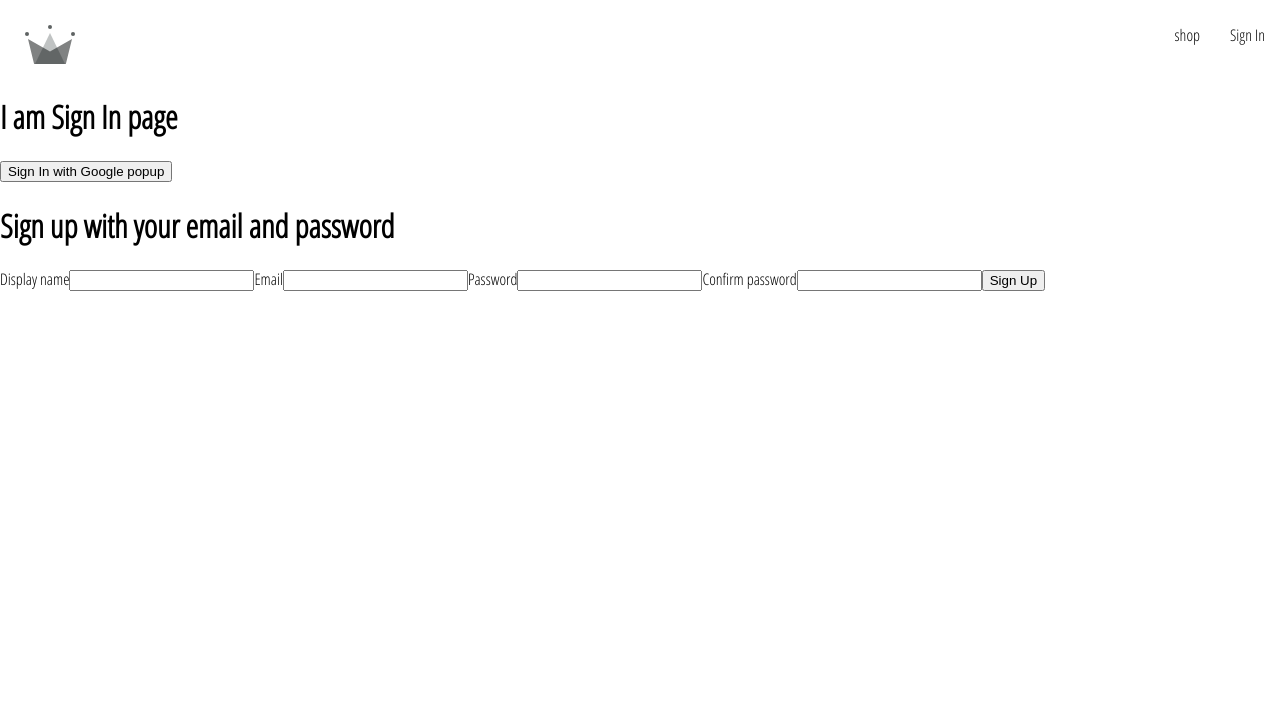
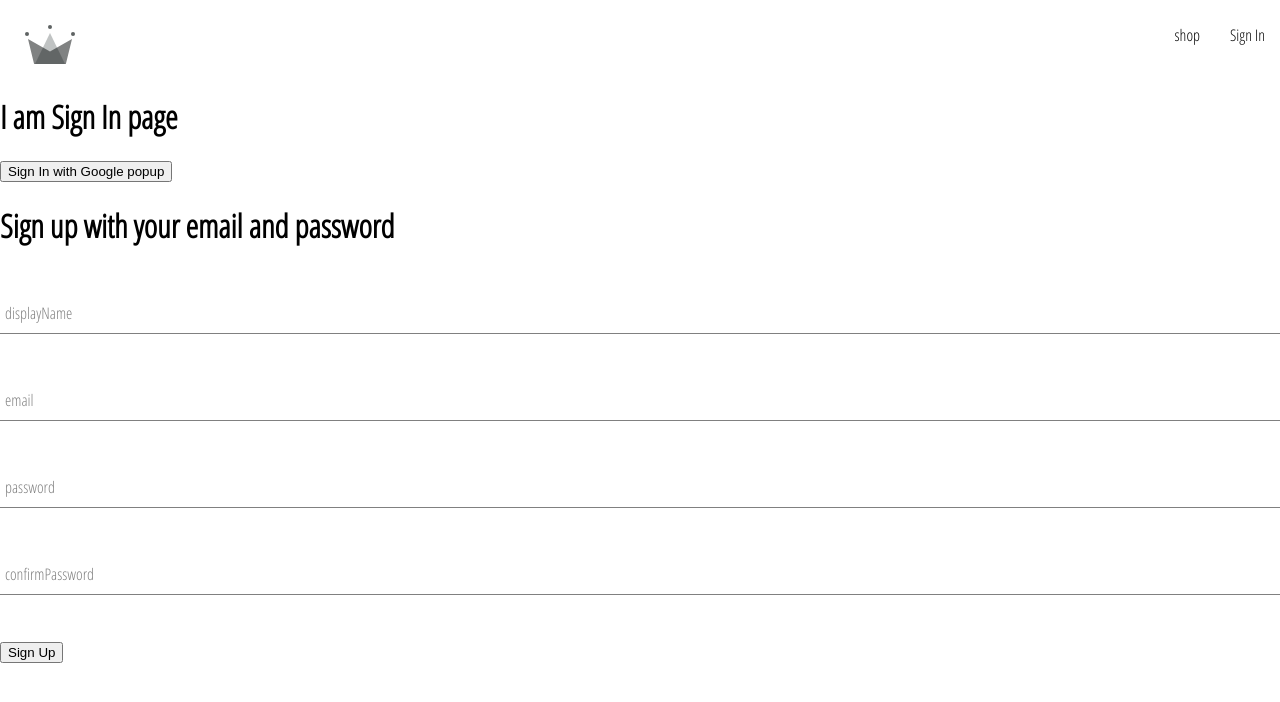
Before and after one commit to lilakima/boho-clothing, a React (Create React App) app: page /sign-in in a window 1280 px wide. Shown: the top 702 px of the page. Built offline with nearby package versions, Linux system fonts and the light colour scheme.

Commit message:
<Dev> Generalizing FormInput component

```diff
--- /dev/null
+++ b/src/components/form-input/FormInput.js
@@ -0,0 +1,23 @@
+import React from 'react'
+import './FormInput.style.scss'
+
+const FormInput = ({ label, ...otherProps }) => {
+    return (
+        <div className='group'>
+            {
+                label && (
+                    <label className={`${
+                        otherProps.value.length
+                            ? 'shrink'
+                            : ''
+                    } form-input-label`}>
+                        {label}
+                    </label>
+                )
+            }
+            <input className='form-input' {...otherProps} />
+        </div>
+    );
+};
+
+export default FormInput
--- /dev/null
+++ b/src/components/form-input/FormInput.style.scss
@@ -0,0 +1,54 @@
+$sub-color: grey;
+$main-color: black;
+
+@mixin shrinkLabel {
+  top: -14px;
+  font-size: 12px;
+  color: $main-color;
+}
+
+.group {
+  position: relative;
+  margin: 45px 0;
+
+  .form-input {
+    background: none;
+    background-color: white;
+    color: $sub-color;
+    font-size: 18px;
+    padding: 10px 10px 10px 5px;
+    display: block;
+    width: 100%;
+    border: none;
+    border-radius: 0;
+    border-bottom: 1px solid $sub-color;
+    margin: 25px 0;
+
+    &:focus {
+      outline: none;
+    }
+
+    &:focus ~ .form-input-label {
+      @include shrinkLabel();
+    }
+  }
+
+  input[type='password'] {
+    letter-spacing: 0.3em;
+  }
+
+  .form-input-label {
+    color: $sub-color;
+    font-size: 16px;
+    font-weight: normal;
+    position: absolute;
+    pointer-events: none;
+    left: 5px;
+    top: 10px;
+    transition: 300ms ease all;
+
+    &.shrink {
+      @include shrinkLabel();
+    }
+  }
+}
--- a/src/components/sign-up-form/SignUpForm.js
+++ b/src/components/sign-up-form/SignUpForm.js
@@ -1,5 +1,6 @@
 import React, { useState } from 'react'
 import { createAuthUserWithEmailAndPassword, createUserDocumentFromAuth } from "../../utils/firebase/firebase.utils"
+import FormInput from "../form-input/FormInput"
 
 const defaultFormField = {
     displayName: '',
@@ -36,10 +37,10 @@
         }
         try {
             const { user } = await createAuthUserWithEmailAndPassword(email, password)
-            await createUserDocumentFromAuth(user, {displayName})
+            await createUserDocumentFromAuth(user, { displayName })
             resetFormField()
         } catch (error) {
-            if(error.code === 'auth/email-already-in-use') {
+            if (error.code === 'auth/email-already-in-use') {
                 alert('Cannot use email in use')
             } else {
                 console.log('user creation encountered an error', error)
@@ -51,15 +52,30 @@
         <div>
             <h1>Sign up with your email and password</h1>
             <form onSubmit={handleSubmit}>
-                <label>Display name</label>
-                <input type="text" onChange={handleOnChange} name='displayName' value={displayName} required />
-                <label>Email</label>
-                <input type="email" onChange={handleOnChange} name='email' value={email} required />
-                <label>Password</label>
-                <input type="password" onChange={handleOnChange} name='password' value={password} required />
-                <label>Confirm password</label>
-                <input type="password" onChange={handleOnChange} name='confirmPassword' value={confirmPassword}
-                       required />
+                <FormInput label='displayName'
+                           type="text"
+                           onChange={handleOnChange}
+                           name='displayName'
+                           value={displayName}
+                           required />
+                <FormInput label='email'
+                           type="email"
+                           onChange={handleOnChange}
+                           name='email'
+                           value={email}
+                           required />
+                <FormInput label='password'
+                           type="password"
+                           onChange={handleOnChange}
+                           name='password'
+                           value={password}
+                           required />
+                <FormInput label='confirmPassword'
+                           type="password"
+                           onChange={handleOnChange}
+                           name='confirmPassword'
+                           value={confirmPassword}
+                           required />
                 <button type='submit'>Sign Up</button>
             </form>
         </div>
```
